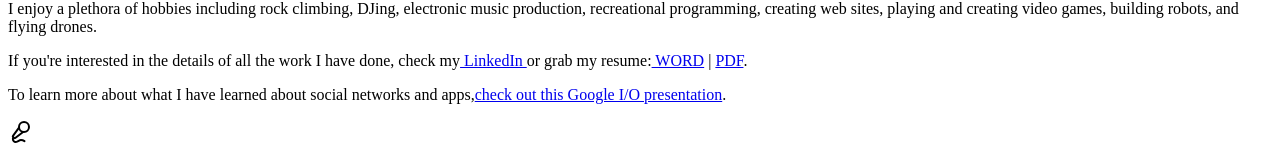
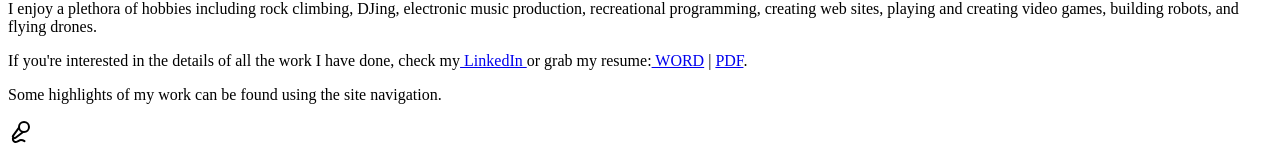
Before and after one commit to gguuss/homepage, a React app in the folder src/: page / in a window 1280 px wide. Shown: the part 786-952 px from the top of the page. Built offline with nearby package versions, Linux system fonts and the light colour scheme; the HTML template or start-up script is replaced by a standard one.

Commit message:
Fixes language in abt

```diff
--- a/src/components/About.tsx
+++ b/src/components/About.tsx
@@ -67,9 +67,8 @@ export function About() {
               or grab my resume:
                     <a href="resume_gus_class.docx"> WORD</a> | <a href="resume_gus_class.docx.pdf">PDF</a>.
             </p>
-            <p>
-                  To learn more about what I have learned about social networks and apps,
-                  <a href="https://gusclass.com/gpbpdeck2013/template.html#1">check out this Google I/O presentation</a>.
+            <p className="mb-6">
+              Some highlights of my work can be found using the site navigation.
             </p>
 
           </div>
```
